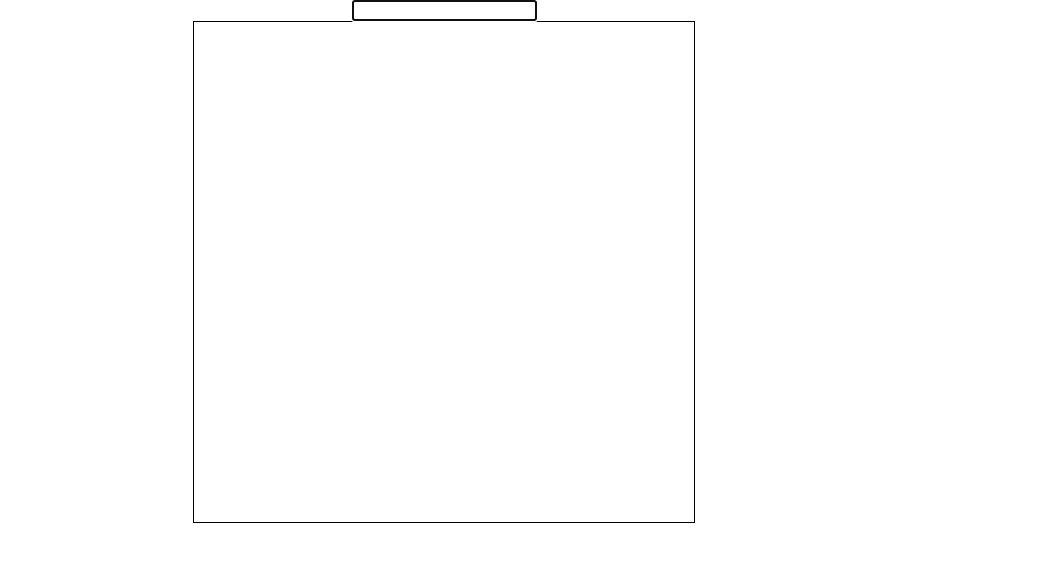
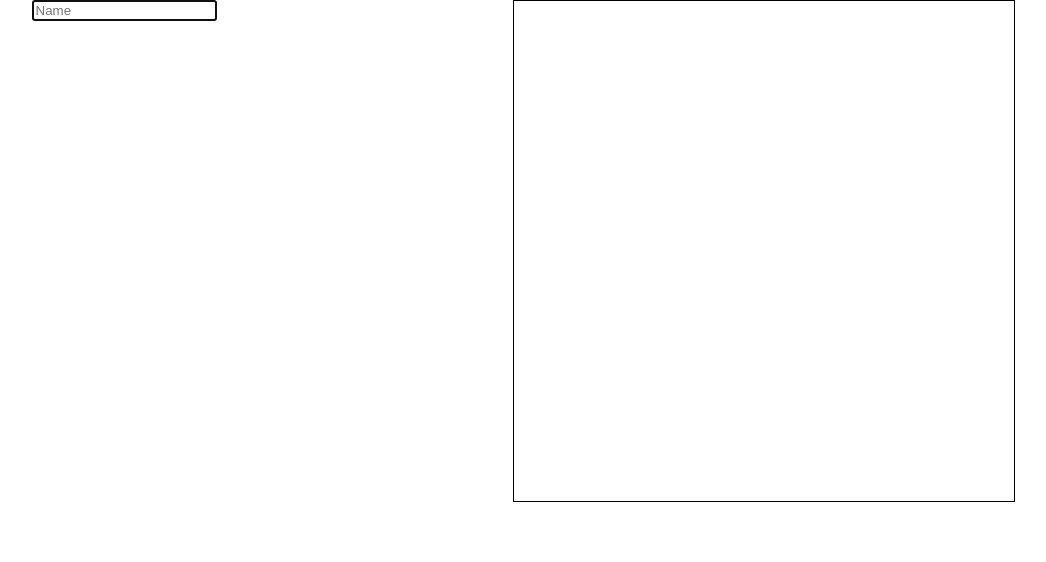
Before and after one commit to Firedrake969/TankTerminal, a website: page public/index.html in a window 1280 px wide. Shown: the whole page, without its empty margins (196-1242 px from the left). Drawn offline with nearby package versions, Linux system fonts and the light colour scheme.

Commit message:
html scaffolding

```diff
--- a/io.js
+++ b/io.js
@@ -26,7 +26,8 @@ module.exports = function(io) {
 			name = u || 'anon';
 
 			db.insert({
-				name: name
+				name: name,
+				stack: []
 			}, function(err, doc) {
 				if(err) return;
 				id = doc._id;
--- /dev/null
+++ b/public/_grid.scss
@@ -0,0 +1,5 @@
+.grid {
+    .col-half {
+        width: 50%;
+    }
+}
--- a/public/_helpers.scss
+++ b/public/_helpers.scss
@@ -1,3 +1,12 @@
 .hidden {
     display: none !important;
 }
+.inline-block {
+    display: inline-block;
+}
+.pull--left {
+    float: left;
+}
+.pull--right {
+    float: right;
+}
--- a/public/game.js
+++ b/public/game.js
@@ -1,11 +1,11 @@
 var socket, key, name = 0;
-var joined = false;
+var name = undefined;
 
 $('#join input').on('keyup', function(e) {
 	if (e.which == 13) {
-		if (!joined) {
+		if (!name) {
 			sockets();
-			joined = true;
+			name = this.value;
 			$('#join').hide();
 			$('#commands').removeClass('hidden');
 		}
--- a/public/index.html
+++ b/public/index.html
@@ -8,15 +8,19 @@
 		<link rel="stylesheet" href="style.css">
 	</head>
 	<body>
-		<div id="join" class="input-holder">
-			<input type="text" autocomplete="off" autocorrect="off" autocapitalize="off" spellcheck="false" autofocus maxlength="20">
+		<div class="grid">
+			<div class="col-half inline-block pull--left">
+				<div id="join" class="input-holder">
+					<input type="text" placeholder="Name" autocomplete="off" autocorrect="off" autocapitalize="off" spellcheck="false" autofocus maxlength="20">
+				</div>
+				<div id="commands" class="input-holder hidden">
+					<input type="text" autocomplete="off" autocorrect="off" autocapitalize="off" spellcheck="false" autofocus maxlength="20">
+				</div>
+			</div>
+			<div class="col-half inline-block pull--right">
+				<canvas id="canvas" height='500' width='500'></canvas>
+			</div>
 		</div>
-		<div id="commands" class="input-holder hidden">
-			<input type="text" autocomplete="off" autocorrect="off" autocapitalize="off" spellcheck="false" autofocus maxlength="20">
-		</div>
-
-		<canvas id="canvas" height='500' width='500'></canvas>
-
 		<script src="game.js"></script>
 	</body>
 </html>
--- a/public/style.scss
+++ b/public/style.scss
@@ -1,4 +1,5 @@
 @import "_helpers.scss";
+@import "_grid.scss";
 
 * {
     box-sizing: border-box;
```
Also changed, not shown: public/style.css.
